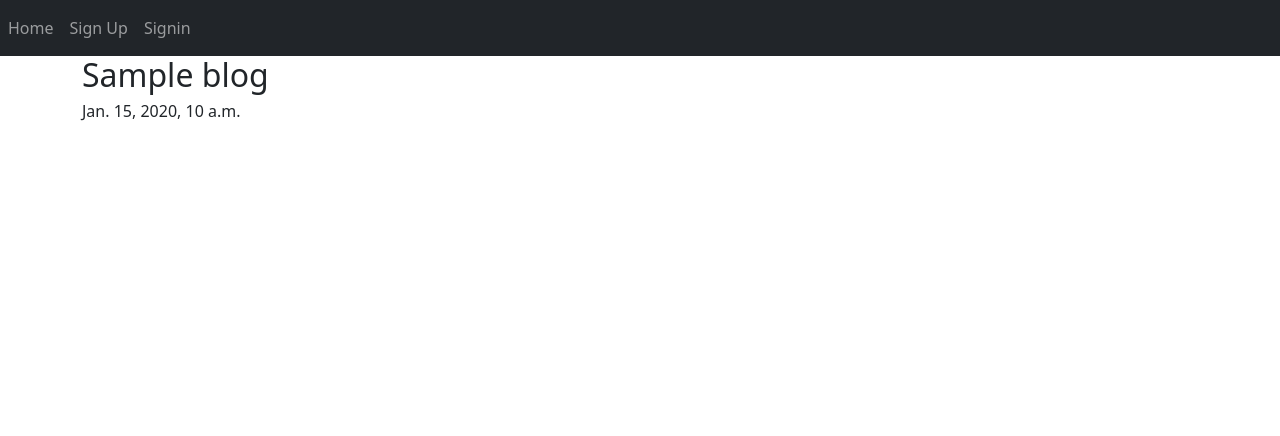
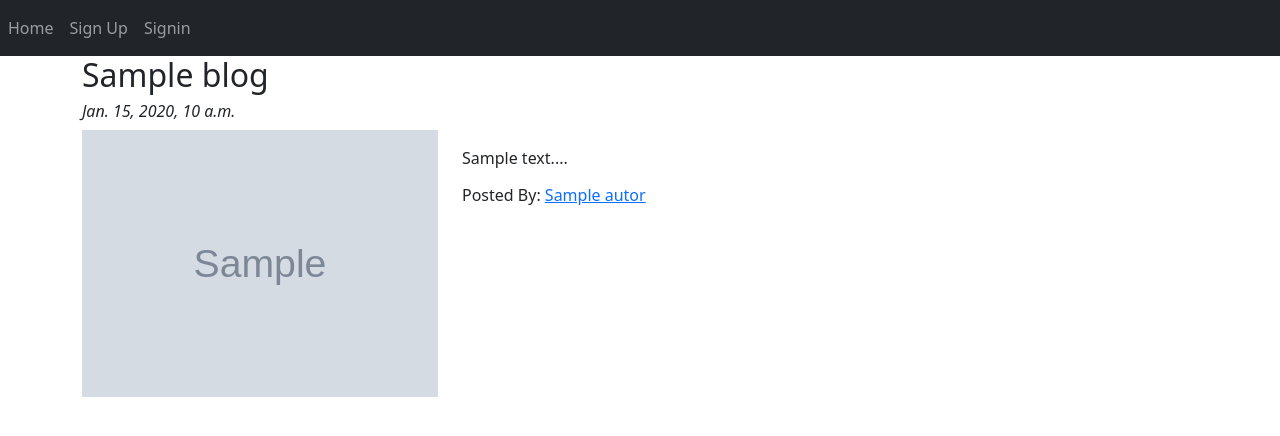
Before and after one commit to geovanipaz/My-Blog-Project, a Django app: template My_Blog_Project/templates/App_Blog/blog_list.html in a window 1280 px wide. Shown: the top 436 px of the page. Run offline with Django 4.2, Linux system fonts and the light colour scheme; the template is opened without the code that fills it: most values are stand-ins (such as "Sample title", 1, 10 or a date in 2020); grey boxes marked "Sample" are stand-in pictures; data that the repository does not hold is empty.

Commit message:
fazendo filtros

```diff
--- /dev/null
+++ b/My_Blog_Project/App_Blog/templatetags/custom_filters.py
@@ -0,0 +1,10 @@
+
+from django import template
+
+
+register = template.Library()
+
+def range_filter(value):
+    return value[0:600] + "..."
+
+register.filter('range_filter',range_filter)
--- a/My_Blog_Project/templates/App_Blog/blog_list.html
+++ b/My_Blog_Project/templates/App_Blog/blog_list.html
@@ -1,11 +1,23 @@
 {% extends "base.html" %}
+{% load custom_filters %}
 
 {% block title %}Home{% endblock title %}
 
 {% block body_block %}
   {% for blog in blogs %}
     <h2>{{ blog.blog_title }}</h2>
-    <h6>{{ blog.publish_date }}</h6>
+    <h6><i>{{ blog.publish_date }}</i></h6>
+
+    <div class="row">
+      <div class="col-sm-4">
+        <img src="/media/{{ blog.blog_image }}" alt="{{ blog.blog_title }}"
+        title="{{ blog.blog_title }}" width="100%">
+      </div>
+      <div class="col-sm-8">
+        <p>{{ blog.blog_content|range_filter|linebreaks }}</p>
+        <h6>Posted By: <a href="">{{blog.autor}}</a></h6>
+      </div>
+    </div>
   {% endfor %}
 
 {% endblock body_block %}
```
Also changed, not shown: My_Blog_Project/App_Blog/templatetags/__init__.py (added), My_Blog_Project/media/blog_images/client-1.png (added).
